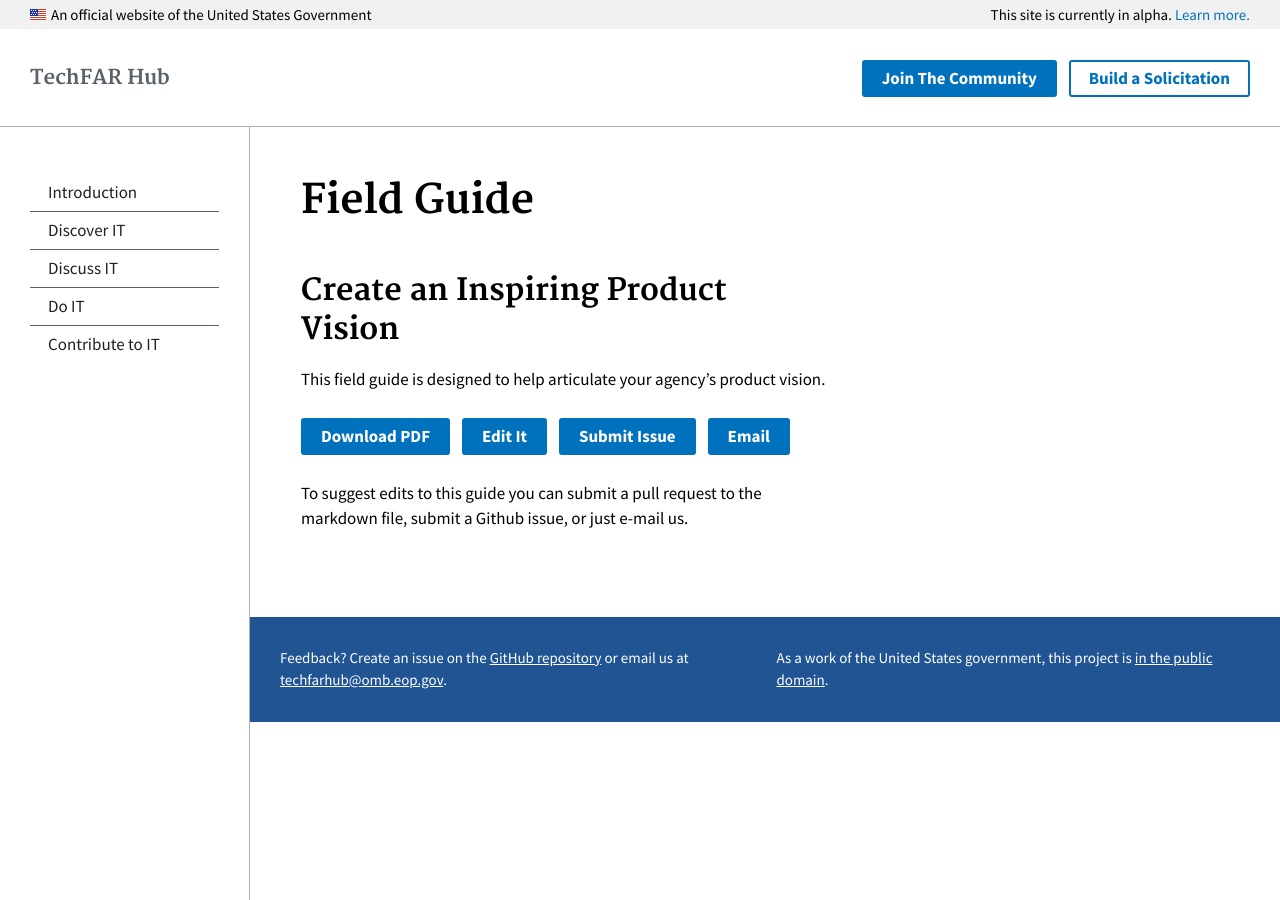
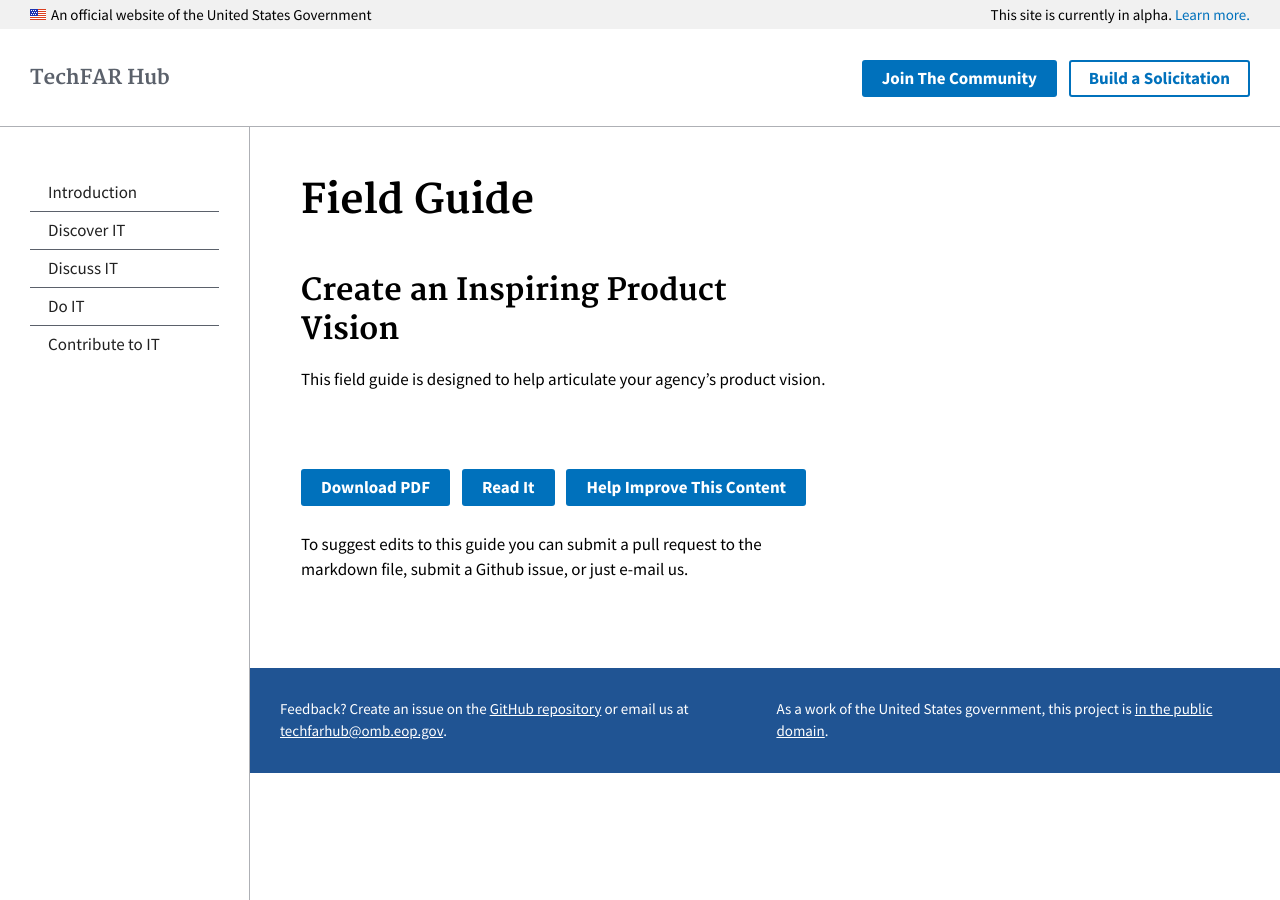
Before and after one commit to usds/techfar-hub, a Jekyll site: the page built from guide-landing/vision.md, in a window 1280 px wide. Built offline with Jekyll 4.4.1, drawn with Linux system fonts in a browser that asks for light colours.

Commit message:
Update vision.md

```diff
--- a/guide-landing/vision.md
+++ b/guide-landing/vision.md
@@ -9,6 +9,7 @@
 
 This field guide is designed to help articulate your agency’s product vision.
 
-<a class="usa-button" type="button" href="https://techfarhub.cio.gov/assets/files/CreateAnInspritingProductVisionF.pdf">Download PDF</a>  <a class="usa-button" type="button" href="https://github.com/usds/techfar-hub/blob/master/docs/Every-Project-Needs-An-Inspiring-Product-Vision.md">Edit It</a>  <a class="usa-button" type="button" href="https://github.com/usds/techfar-hub/issues">Submit Issue</a>  <a class="usa-button" type="button" href="mailto:techfarhub@omb.eop.gov">Email</a>
+<br/>  <br/>
+<a class="usa-button" type="button" href="https://techfarhub.cio.gov/assets/files/CreateAnInspritingProductVisionF.pdf">Download PDF</a>  <a class="usa-button" type="button" href="https://github.com/usds/techfar-hub/blob/master/docs/Every-Project-Needs-An-Inspiring-Product-Vision.md">Read It</a>  <a class="usa-button" type="button" href="https://github.com/usds/techfar-hub/blob/master/README.md">Help Improve This Content</a>
 
 To suggest edits to this guide you can submit a pull request to the markdown file, submit a Github issue, or just e-mail us.
```
